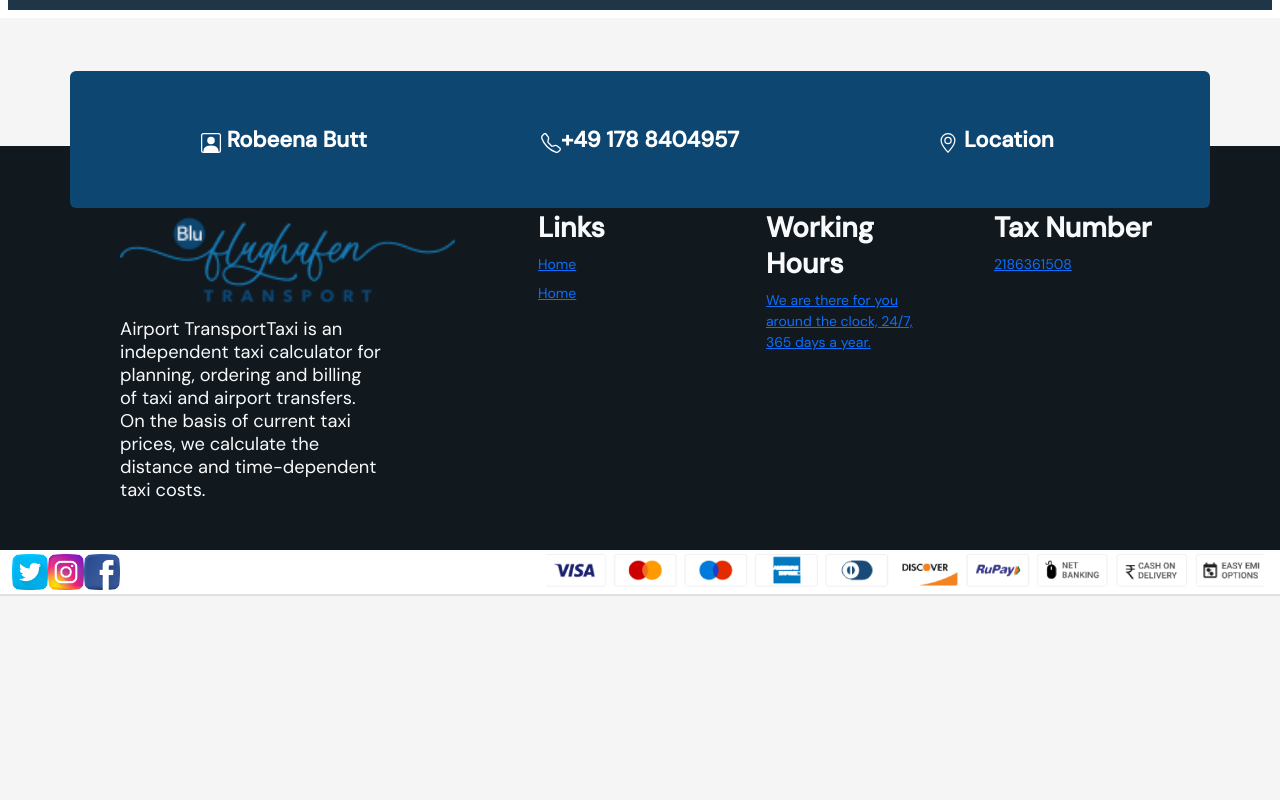
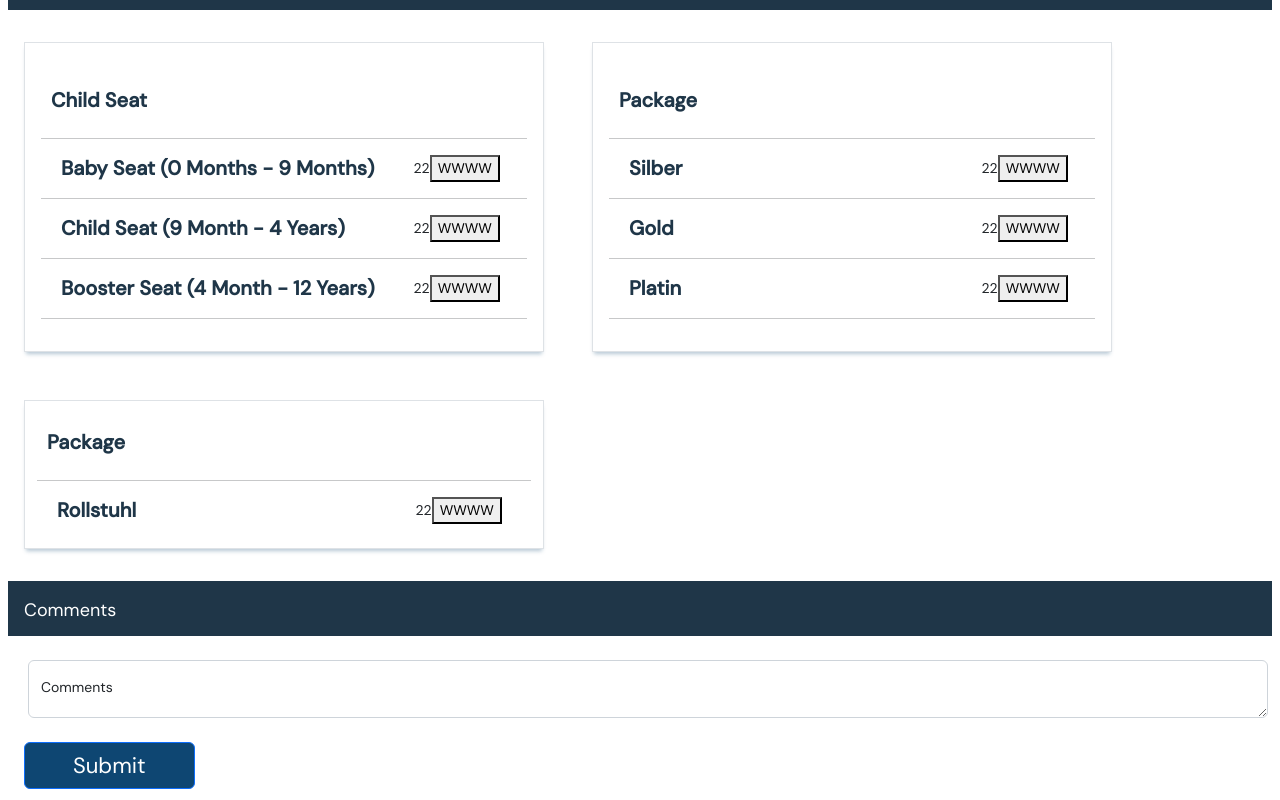
Before and after one commit to keshavsov/flughafen, a React (Create React App) app: page /adminbooking in a window 1280 px wide. Shown: the part 1340-2140 px from the top of the page. Before the commit the page ends 1936 px from the top, so only its background shows below. Built offline with nearby package versions, Linux system fonts and the light colour scheme; what @mui/styled-engine-sc would draw is missing.

Commit message:
admin booking complete 90%

```diff
--- a/src/index.css
+++ b/src/index.css
@@ -235,6 +235,16 @@ h2 {
   text-align: left;
   color: #1F3648;
 }
+.label-text{
+  font-family: DM Sans;
+font-size: 20px;
+font-weight: 700;
+line-height: 23px;
+text-align: left;
+color: #1F3648;
+padding: 10px;
+margin-top: 20px;
+}
 
 .heading-section {
   /* font-family:DM Sans; */
--- a/src/pages/AdminBooking.js
+++ b/src/pages/AdminBooking.js
@@ -136,8 +136,66 @@ export function AdminBooking() {
                         </table>
                     </div>
                 </div>
-                <div className='col-md-12 heading-section'>Booking Extra</div>
+                <div className='col-md-12 heading-section my-'>Booking Extra</div>
 
+                <div className='row gap-5 my-4 p-2 m-2 '>
+                    <div className='col-md-5 border white-card p-3'>
+                        <div className='label-text '>Child Seat</div>
+                        <hr />
+                        <div className='row mx-2 '>
+                            <div className='col-md-9 text-admin'>Baby Seat (0 Months - 9 Months)</div>
+                            <div className='col-md-3 '><span>22</span><button>WWWW</button></div>
+                        </div>
+                        <hr />
+                        <div className='row mx-2 '>
+                            <div className='col-md-9 text-admin'>Child Seat (9 Month - 4 Years)</div>
+                            <div className='col-md-3'><span>22</span><button>WWWW</button></div>
+                        </div>
+                        <hr />
+                        <div className='row mx-2 '>
+                            <div className='col-md-9 text-admin'>Booster Seat (4 Month - 12 Years)</div>
+                            <div className='col-md-3'><span>22</span><button>WWWW</button></div>
+                        </div>
+                        <hr />
+                    </div>
+                    <div className='col-md-5 border white-card  p-3'>
+
+                        <div className='label-text '>Package</div>
+                        <hr />
+                        <div className='row mx-2 '>
+                            <div className='col-md-9 text-admin'>Silber </div>
+                            <div className='col-md-3'><span>22</span><button>WWWW</button></div>
+                        </div>
+                        <hr />
+                        <div className='row mx-2 '>
+                            <div className='col-md-9 text-admin'>Gold </div>
+                            <div className='col-md-3'><span>22</span><button>WWWW</button></div>
+                        </div>
+                        <hr />
+                        <div className='row mx-2 '>
+                            <div className='col-md-9 text-admin'>Platin </div>
+                            <div className='col-md-3'><span>22</span><button>WWWW</button></div>
+                        </div>
+                        <hr />
+                    </div>
+                    <div className='col-md-5 border white-card'>
+                        <div className='label-text '>Package</div>
+                        <hr />
+                        <div className='row mx-2 mb-4 '>
+                            <div className='col-md-9 text-admin'>Rollstuhl </div>
+                            <div className='col-md-3'><span>22</span><button>WWWW</button></div>
+                        </div>
+                    </div>
+
+                </div>
+                <div className='col-md-12 heading-section my-'>Comments</div>
+                <div className='col-md-12 my-4 m-2'>
+                    <div class="form-floating">
+                        <textarea class="form-control" placeholder="Leave a comment here" id="floatingTextarea"></textarea>
+                        <label for="floatingTextarea">Comments</label>
+                    </div>
+                </div>
+                <button className='btn btn-primary w-auto mx-3 px-5 mb-5'>Submit</button>
             </div>
         </div>
     </>)
```
